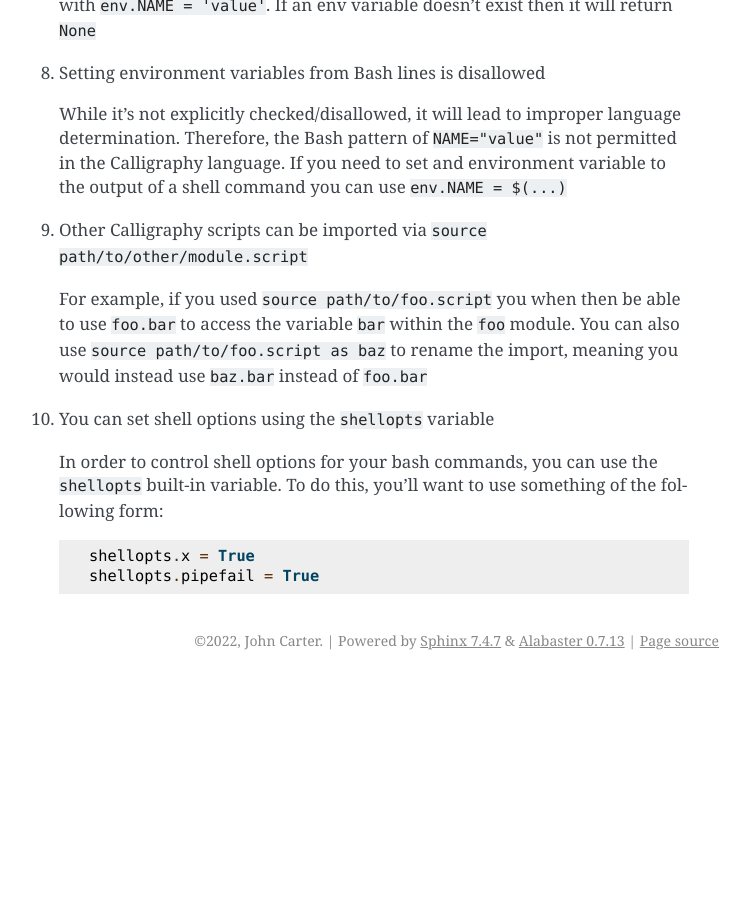
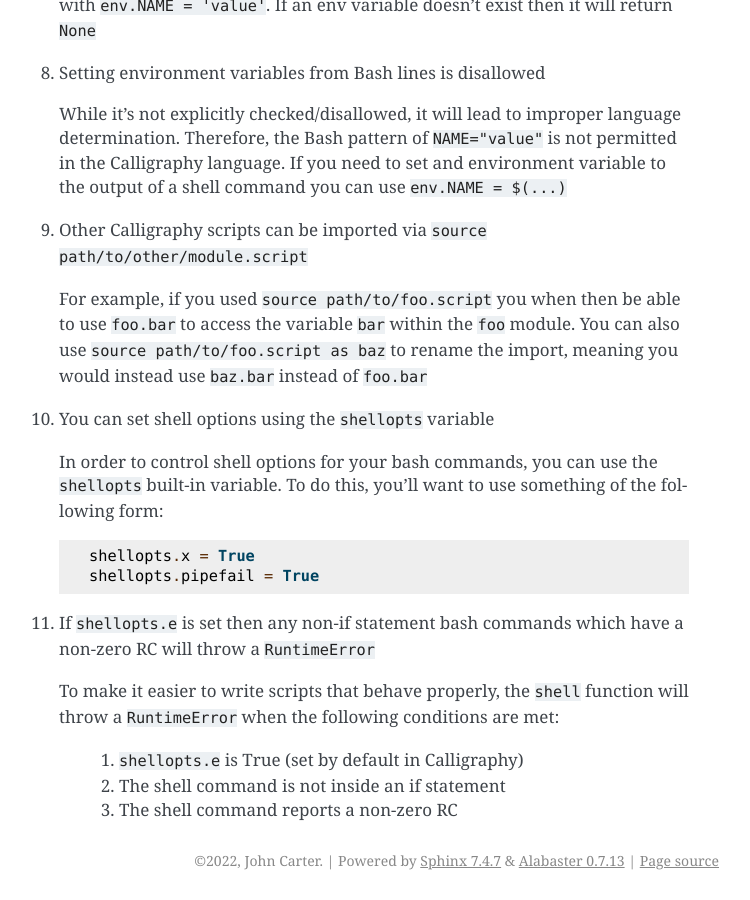
Before and after one commit to jfcarter2358/calligraphy, a Sphinx documentation site: the page built from docs/source/writing.rst, in a window 1280 px wide and 900 px high, scrolled down 1981 px. Shown: the whole window, without its empty margins (391-1141 px from the left). Built offline with Sphinx 7.4.7, drawn with Linux system fonts in a browser that asks for light colours; before the commit the page ends 2661 px from its top, so only the background shows below that.

Commit message:
REL: Update docs, bump to version 1.0.0

```diff
--- a/docs/source/conf.py
+++ b/docs/source/conf.py
@@ -22,7 +22,7 @@
 author = 'John Carter'
 
 # The full version, including alpha/beta/rc tags
-release = '0.1.0'
+release = '1.0.0'
 
 
 # -- General configuration ---------------------------------------------------
--- a/docs/source/writing.rst
+++ b/docs/source/writing.rst
@@ -121,3 +121,12 @@
 
       shellopts.x = True
       shellopts.pipefail = True
+
+11. If ``shellopts.e`` is set then any non-if statement bash commands which have a non-zero RC will throw a ``RuntimeError``
+
+   To make it easier to write scripts that behave properly, the ``shell`` function will
+   throw a ``RuntimeError`` when the following conditions are met:
+
+      1. ``shellopts.e`` is True (set by default in Calligraphy)
+      2. The shell command is not inside an if statement
+      3. The shell command reports a non-zero RC
--- a/pyproject.toml
+++ b/pyproject.toml
@@ -1,6 +1,6 @@
 [tool.poetry]
 name = "calligraphy-scripting"
-version = "1.0.0-alpha.0"
+version = "1.0.0"
 description = "A hybrid language for a modern approach to shell scripting"
 authors = ["John Carter <jfcarter2358@gmail.com>"]
 license = "MIT"
```
